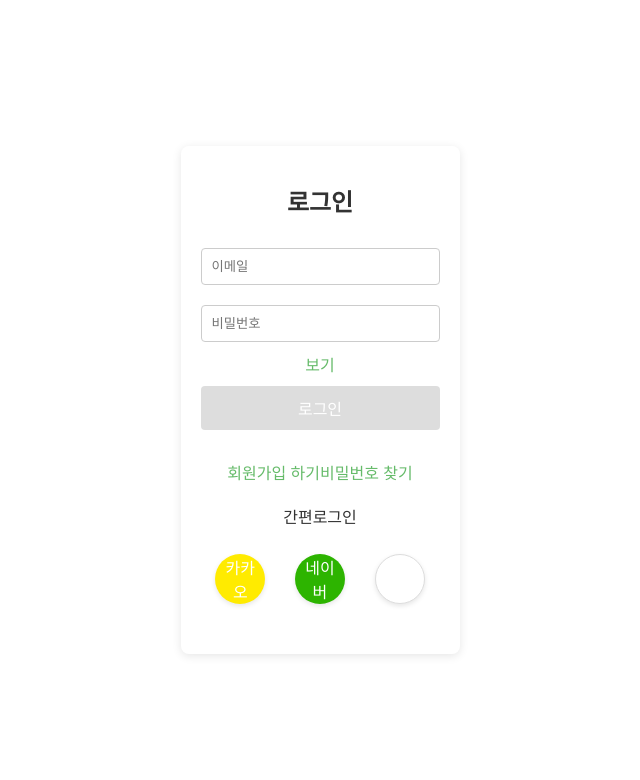
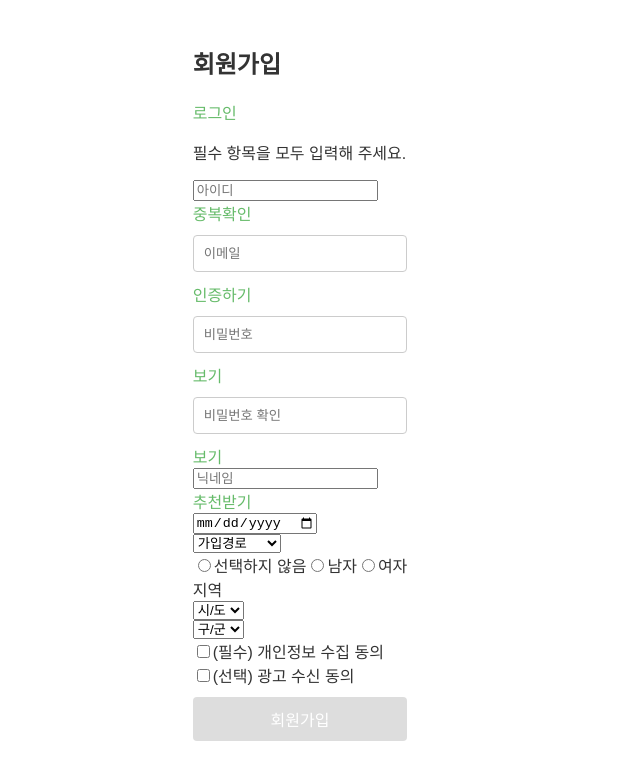
Before and after one commit to Plober-Plog/Plog, a React (Create React App) app in the folder frontend/: page / in a window 1280 px wide. Shown: the top 780 px of the page, without its empty margins (340-980 px from the left). Built offline with nearby package versions, Linux system fonts and the light colour scheme; the HTML template or start-up script is replaced by a standard one.

Commit message:
feat: 회원정보 유효성 검사

```diff
--- a/frontend/src/App.js
+++ b/frontend/src/App.js
@@ -1,12 +1,12 @@
 import React from 'react';
 import { BrowserRouter as Router, Route, Routes } from 'react-router-dom';
 import PlantDetail from './pages/Plant/PlantDetail';
-import Login from './pages/Account/Login'
+import SignUp from './pages/Account/SignUp';
 
 function App() {
   return (
     <div className="App">
-      <Login />
+      <SignUp />
     </div>
 
   );
--- a/frontend/src/components/Account/SignUpForm.js
+++ b/frontend/src/components/Account/SignUpForm.js
@@ -4,17 +4,15 @@ import sha256 from 'js-sha256';
 import AWS from 'aws-sdk';
 
 import Btn from '../Common/Btn';
+import ATag from './ATag';
 import InputField from './InputField';
 import RadioField from './RadioField';
 import SelectField from './SelectField';
 import ModalComplete from './ModalComplete';
 
 const SignUpForm = () => {
-  // 아이디
+  // 회원 정보
   const [searchId, setSearchID] = useState('');
-  const [isSearchIdAvailable, setIsSearchIdAvailable] = useState(false);
-  const [searchIdCheckMsg, setSearchIdCheckMsg] = useState('');
-
   const [email, setEmail] = useState('');
   const [password, setPassword] = useState('');
   const [passwordConfirm, setPasswordConfirm] = useState('');
@@ -25,11 +23,17 @@ const SignUpForm = () => {
   const [gender, setGender] = useState(0);
   const [sido, setSido] = useState('');
   const [gugun, setGugun] = useState('');
-
+  // 회원 동의
   const [agreePersonal, setAgreePersonal] = useState(false);
   const [agreeAdvertisement, setAgreeAdvertisement] = useState(false);
+  // 회원가입 조건 만족
   const [isFormValid, setIsFormValid] = useState(false);
   const [openModal, setOpenModal] = useState(false);
+  const [isSearchIdAvailable, setIsSearchIdAvailable] = useState(false);
+  const [searchIdCheckMsg, setSearchIdCheckMsg] = useState('');
+  const [nicknameCheckMsg, setNicknameCheckMsg] = useState('');
+  const [passwordCheckMsg, setPasswordCheckMsg] = useState('');
+  const [passwordConfirmCheckMsg, setPasswordConfirmCheckMsg] = useState('');
 
   const API_URL = 'http://localhost:3000/api/user';
 
@@ -37,15 +41,18 @@ const SignUpForm = () => {
   useEffect(() => {
     // TODO 테스트 끝난 후 아이디 중복확인 여부 추가하기
     setIsFormValid(
-      searchId &&
+      /^[a-z0-9]{5,15}$/.test(searchId) &&
       // isSearchIdAvailable &&
       email &&
       password &&
       passwordConfirm &&
       password === passwordConfirm &&
+      /^(?=.*[A-Za-z])(?=.*\d)[A-Za-z\d]{8,12}$/.test(password) &&
+      nickname.length >= 3 &&
+      nickname.length <= 10 &&
       agreePersonal
     );
-  }, [searchId, email, password, passwordConfirm, agreePersonal]);
+  }, [searchId, email, password, passwordConfirm, nickname, agreePersonal]);
 
 
   // 아이디 중복확인
@@ -82,15 +89,17 @@ const SignUpForm = () => {
 
     const userInfo = {
       // TODO default 이미지 추가하기
+      email,
       searchId,
-      email,
       password: sha256(password),
       nickname,
-      birthdate,
+      // profile: '',
+      gender,
+      birthDate: birthdate,
       source,
-      gender,
-      sido,
-      gugun,
+      sidoCode: sido,
+      gugunCode: gugun,
+      isAd: agreeAdvertisement
     };
 
     console.log('정보 받기 성공!');
@@ -118,10 +127,18 @@ const SignUpForm = () => {
             type="text"
             placeholder="아이디"
             value={searchId}
-            onChange={(e) => setSearchID(e.target.value)}
+            onChange={(e) => {
+              const value = e.target.value
+              setSearchID(value)
+              if (!/^[a-z0-9]{5,15}$/.test(value)) {
+                setSearchIdCheckMsg('아이디는 5글자 이상 15이하여야 합니다.');
+              } else {
+                setSearchIdCheckMsg('');
+              }
+            }}
             isRequired={true}
           />
-          <Btn content="중복확인" onClick={handleCheckSearchId}/>
+          <ATag content="중복확인" onClick={handleCheckSearchId}/>
           {searchIdCheckMsg && <p>{searchIdCheckMsg}</p>}
         </div>
         <div>
@@ -132,43 +149,70 @@ const SignUpForm = () => {
             onChange={(e) => setEmail(e.target.value)}
             isRequired={true}
           />
-          <Btn content="인증하기" />
+          <ATag content="인증하기" />
         </div>
         <div>
           <InputField
             type={showPassword ? 'text' : 'password'}
             placeholder="비밀번호"
             value={password}
-            onChange={(e) => setPassword(e.target.value)}
+            onChange={(e) => {
+              const value = e.target.value
+              setPassword(value)
+              if (!/^(?=.*[A-Za-z])(?=.*\d)[A-Za-z\d]{8,12}$/.test(value)) {
+                setPasswordCheckMsg('비밀번호는 영어와 숫자를 포함해서 8글자 이상 12이하여야 합니다.');
+              } else {
+                setPasswordCheckMsg('');
+              }
+            }}
             isRequired={true}
           />
-          <Btn
+          <ATag
             onClick={() => setShowPassword(!showPassword)}
             content={showPassword ? '숨기기' : '보기'}
           />
+          {passwordCheckMsg && <p>{passwordCheckMsg}</p>}
         </div>
         <div>
           <InputField
             type={showPassword ? 'text' : 'password'}
             placeholder="비밀번호 확인"
             value={passwordConfirm}
-            onChange={(e) => setPasswordConfirm(e.target.value)}
+            onChange={(e) => {
+              const value = e.target.value
+              setPasswordConfirm(value)
+              if (password !== value) {
+                setPasswordConfirmCheckMsg('비밀번호가 일치하지 않습니다.');
+              } else {
+                setPasswordConfirmCheckMsg('');
+              }
+            }}
             isRequired={true}
           />
-          <Btn
+          <ATag
             onClick={() => setShowPassword(!showPassword)}
             content={showPassword ? '숨기기' : '보기'}
           />
+          {passwordConfirmCheckMsg && <p>{passwordConfirmCheckMsg}</p>}
         </div>
         <div>
           <InputField
             type="text"
             placeholder="닉네임"
             value={nickname}
-            onChange={(e) => setNickname(e.target.value)}
+            onChange={(e) => {
+              const value = e.target.value
+              setNickname(value)
+              if (value.length < 3 || value.length > 10) {
+                setNicknameCheckMsg('닉네임은 3~10 글자여야 합니다.');
+              } else{
+                setNicknameCheckMsg('');
+              }
+            }}
             isRequired={false}
           />
-          <Btn content="추천받기" />
+          {nicknameCheckMsg && <p>{nicknameCheckMsg}</p>}
+          <ATag content="추천받기" />
         </div>
         <div>
           <InputField
--- a/frontend/src/pages/Account/SignUp.js
+++ b/frontend/src/pages/Account/SignUp.js
@@ -1,12 +1,12 @@
 import React from 'react';
 import SignUpForm from '../../components/Account/SignUpForm';
-import Btn from '../../components/Common/Btn';
+import ATag from '../../components/Account/ATag';
 
 const SignUp = () => {
   return (
     <div>
       <h1>회원가입</h1>
-      <Btn
+      <ATag
         content='로그인'
         onClick={
           () => console.log('로그인 페이지로 이동')
```
